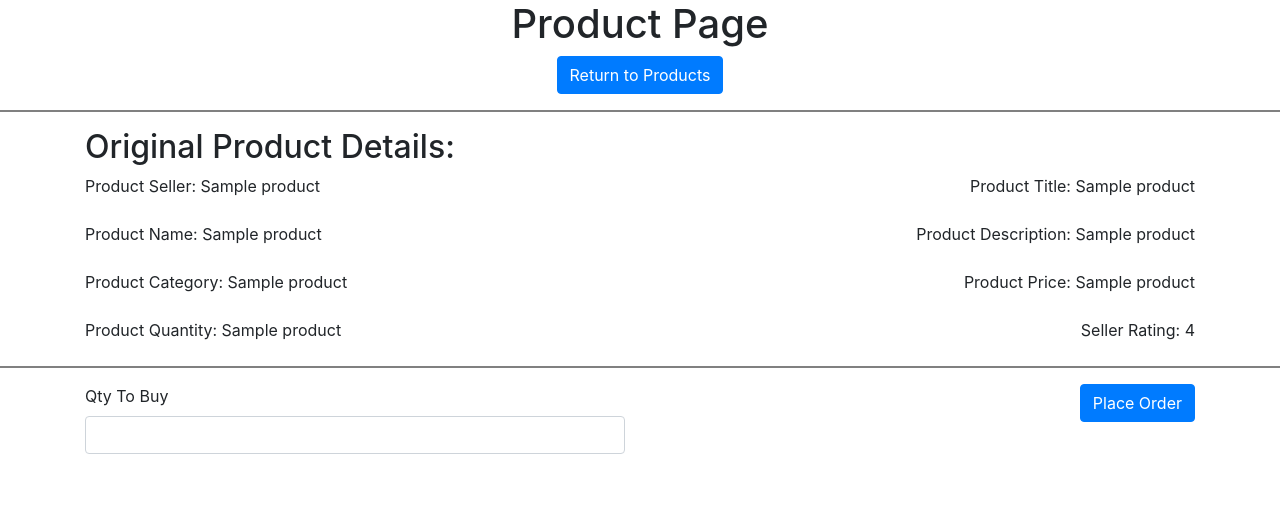
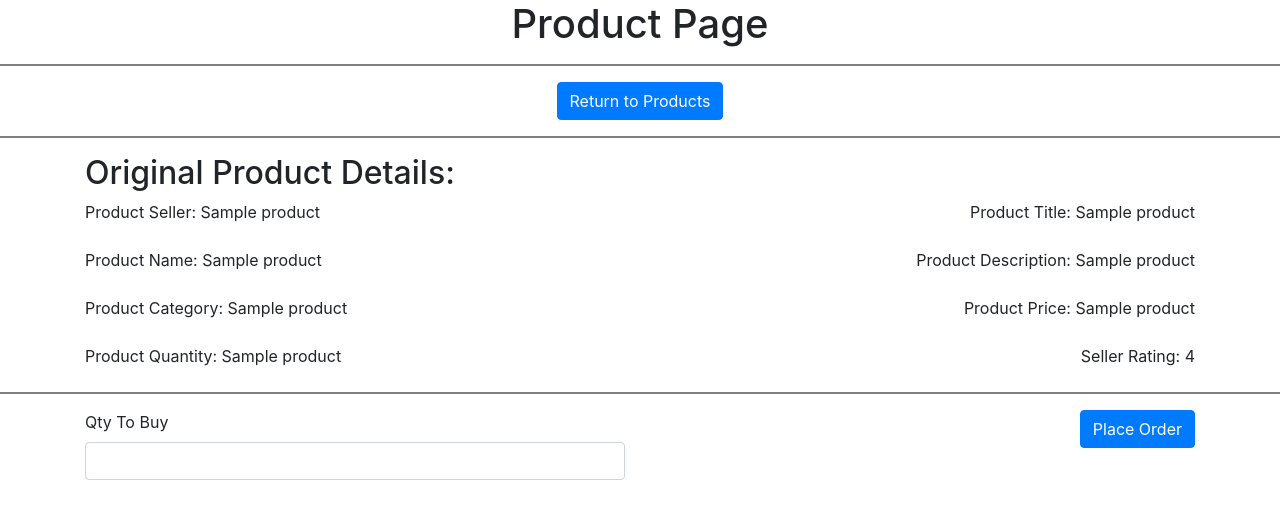
Before and after one commit to squiddycodes/NittanyBusinessWPTGB, a Python web app: template templates/productpage.html in a window 1280 px wide. Shown: the top 519 px of the page. Run offline with Jinja, Linux system fonts and the light colour scheme; the template is opened without the code that fills it: most values are stand-ins (such as "Sample title", 1, 10 or a date in 2020); some libraries are stand-ins or nearby versions.

Commit message:
minor changes

```diff
--- a/templates/productcatalogue.html
+++ b/templates/productcatalogue.html
@@ -42,6 +42,7 @@
 
 <div align="center" class="container-sm card-body">
     <h2 class = "card-title">Products</h2>
+<hr style="height:2px;border-width:0;color:gray;background-color:gray">
     <h3 class = "card-title" id="currCategory">Category: {{ currCategory }}</h3>
     <form method="POST"><!-- Choose which page to route to based on dropdown selection -->
         <input type = "hidden" name = "email" value = "{{ email }}">
@@ -61,10 +62,11 @@
         </select><!-- Submit button -->
         <label for="KeywordInput" class="mr-2"></label>
         <input type="text" id="KeywordInput" name="KeywordInput" class="form-control mb-2" placeholder="Enter keyword…">
-
+<hr style="height:2px;border-width:0;color:gray;background-color:gray">
         <button type="submit" formaction="/BrowseProducts/{{ currCategory }}">Go!</button> <!-- Submit button -->
         <button type="submit" formaction="/BrowseProducts/Back/{{ currCategory }}">Back</button> <!-- Submit button -->
     </form>
+<br>
 
     <table class="table table-dark">
   <thead>
--- a/templates/productpage.html
+++ b/templates/productpage.html
@@ -16,16 +16,15 @@
     </style><!-- Changing button style-->
 </head>
 <body>
-<div align="center" class="container-sm">
-<div>
 <h1 align = center>Product Page</h1>
-</div>
+<hr style="height:2px;border-width:0;color:gray;background-color:gray">
 <form action="/BrowseProducts" method="POST">
     <!-- Sends users back to their respective homepage -->
     <input type = "hidden" name = "email" value = "{{ email }}">
+    <div align="center">
     <button type="submit" class="btn btn-primary">Return to Products</button>
+    </div>
 </form>
-</div>
 <hr style="height:2px;border-width:0;color:gray;background-color:gray">
 <div class="container-sm">
     <div>
```
Lines whose indentation alone changed are shown as unchanged.
